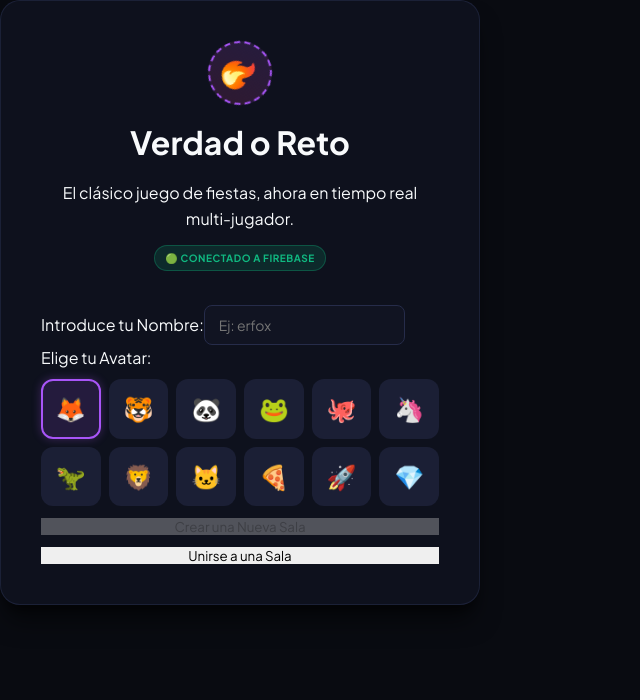
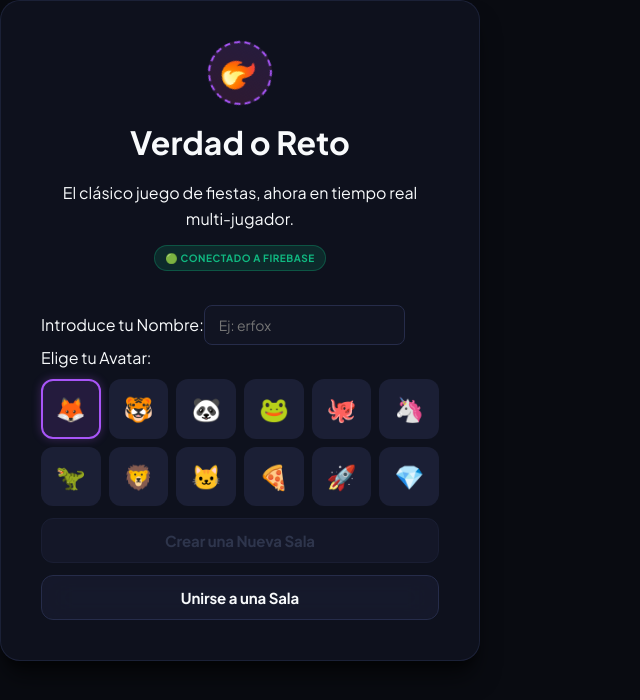
Before and after one commit to ErickGMC/verdad-o-reto, a React (Vite) app: page / in a window 1280 px wide. Shown: the top 700 px of the page, without its empty margins (0-640 px from the left). Built offline with nearby package versions, Linux system fonts and the light colour scheme; no server answers.

Commit message:
Improve button design aesthetics and make custom personal challenge skill anonymous

```diff
--- a/src/App.css
+++ b/src/App.css
@@ -1306,3 +1306,84 @@
     grid-template-columns: 1fr;
   }
 }
+
+/* --- BUTTONS SYSTEM --- */
+.cta-button {
+  display: inline-flex;
+  align-items: center;
+  justify-content: center;
+  gap: 8px;
+  padding: 12px 24px;
+  font-size: 15px;
+  font-weight: 700;
+  border-radius: 12px;
+  text-align: center;
+  transition: all 0.25s cubic-bezier(0.4, 0, 0.2, 1);
+  letter-spacing: -0.1px;
+  user-select: none;
+  border: 1px solid transparent;
+  outline: none;
+}
+
+.cta-button.primary {
+  background: linear-gradient(135deg, var(--neon-purple), var(--neon-pink));
+  color: #ffffff;
+  box-shadow: 0 4px 14px 0 rgba(168, 85, 247, 0.4);
+}
+
+.cta-button.primary:hover:not(:disabled) {
+  transform: translateY(-2px);
+  box-shadow: 0 6px 20px 0 rgba(168, 85, 247, 0.6), 0 0 0 2px rgba(236, 72, 153, 0.2);
+  filter: brightness(1.1);
+}
+
+.cta-button.primary:active:not(:disabled) {
+  transform: translateY(0);
+  box-shadow: 0 2px 8px 0 rgba(168, 85, 247, 0.4);
+}
+
+.cta-button.secondary {
+  background-color: rgba(27, 31, 53, 0.6);
+  border: 1.5px solid var(--border-color);
+  color: var(--text-primary);
+  backdrop-filter: var(--glass-blur);
+}
+
+.cta-button.secondary:hover:not(:disabled) {
+  transform: translateY(-2px);
+  background-color: rgba(38, 44, 74, 0.8);
+  border-color: var(--neon-purple);
+  color: #ffffff;
+  box-shadow: 0 4px 12px 0 rgba(168, 85, 247, 0.15);
+}
+
+.cta-button.secondary:active:not(:disabled) {
+  transform: translateY(0);
+}
+
+.cta-button:disabled {
+  opacity: 0.5;
+  cursor: not-allowed;
+  background: var(--bg-tertiary) !important;
+  border-color: var(--border-color) !important;
+  color: var(--text-tertiary) !important;
+  box-shadow: none !important;
+  transform: none !important;
+  filter: none !important;
+}
+
+/* Link Button fallback overrides */
+.cta-button.link-btn {
+  background: transparent !important;
+  border: none !important;
+  color: var(--text-secondary) !important;
+  text-decoration: underline;
+  padding: 4px 8px !important;
+  font-weight: 500;
+  box-shadow: none !important;
+  transform: none !important;
+}
+
+.cta-button.link-btn:hover {
+  color: var(--text-primary) !important;
+}
--- a/src/hooks/useGameRoom.ts
+++ b/src/hooks/useGameRoom.ts
@@ -357,7 +357,7 @@ export function useGameRoom(roomId: string | null) {
     // Check if there is a custom question queued for this player
     const queuedQuestion = room.customQueuedQuestions?.[playerId];
     if (queuedQuestion) {
-      questionContent = `[Pregunta Personalizada de ${queuedQuestion.senderName}]: ${queuedQuestion.text}`;
+      questionContent = `[Pregunta Personalizada Anónima]: ${queuedQuestion.text}`;
       categoryType = 'custom';
     } else {
       // Pull standard question from database
@@ -569,7 +569,7 @@ export function useGameRoom(roomId: string | null) {
       const updatedQueued = {
         ...room.customQueuedQuestions,
         [targetPlayerId]: {
-          senderName: player.name,
+          senderName: 'Anónimo',
           text: customText
         }
       };
```
